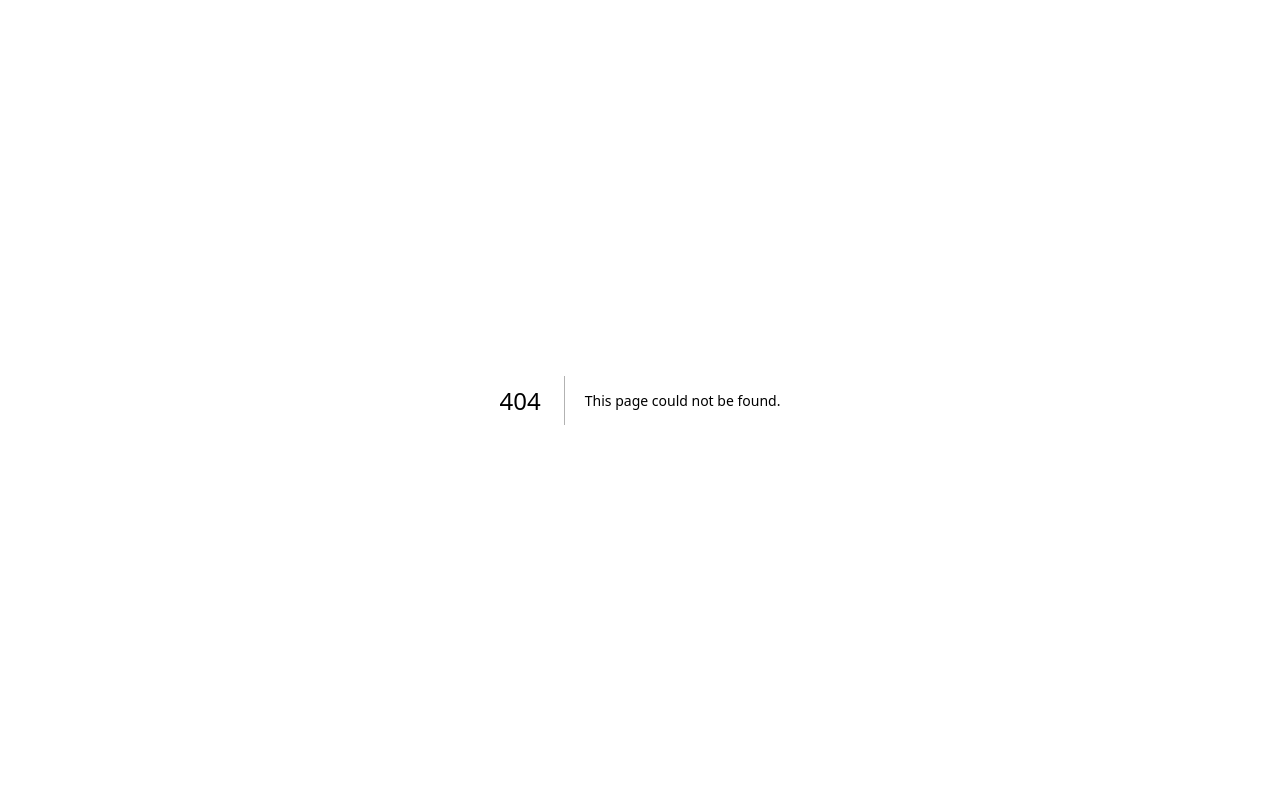
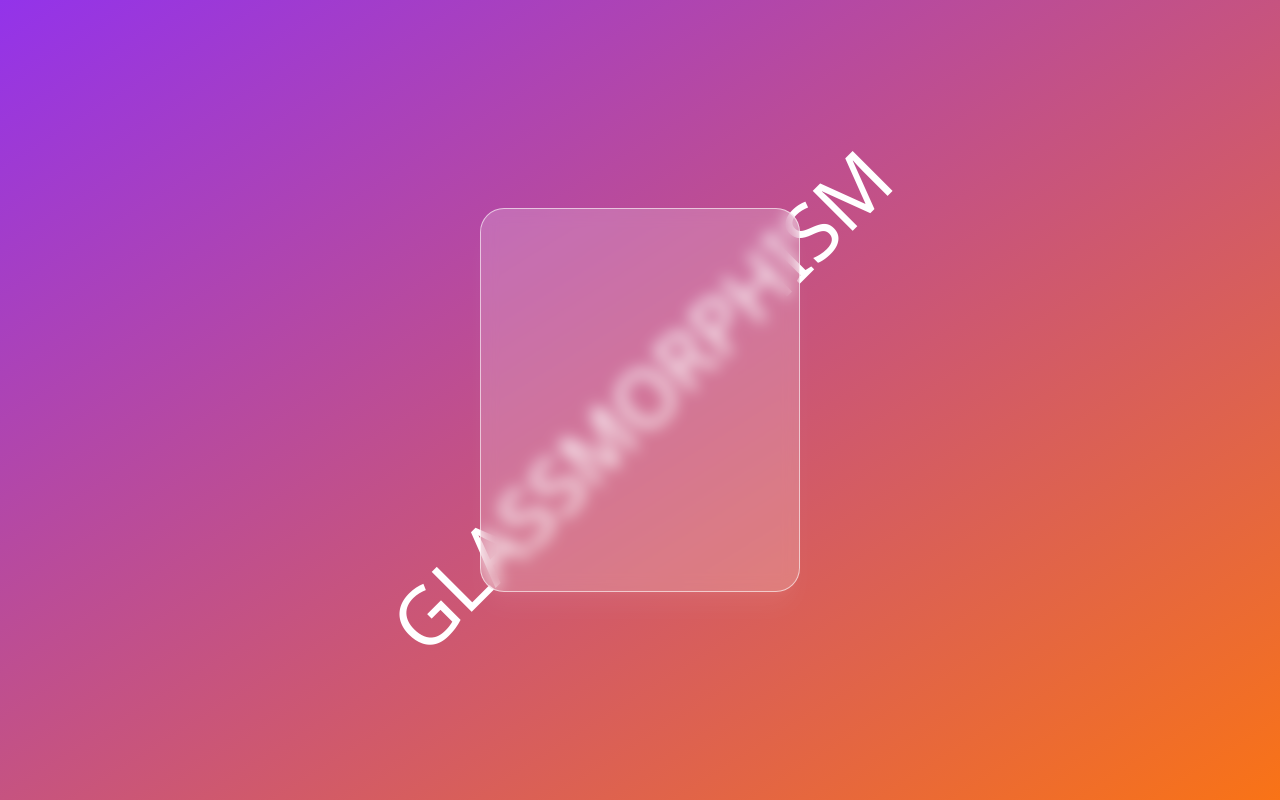
Before and after one commit to sriram651/framer-basic-practice, a Next.js app: page /glassmorphism in a window 1280 px wide. Before the commit this address had no page. Built offline with nearby package versions, Linux system fonts and the light colour scheme.

Commit message:
feature: simple glassmorphism

```diff
--- /dev/null
+++ b/src/pages/glassmorphism.jsx
@@ -0,0 +1,10 @@
+import React from 'react'
+
+export default function GlassmorphismPage() {
+  return (
+    <div className='w-full min-h-screen flex justify-center items-center bg-gradient-to-br from-purple-600 to-orange-500 p-8'>
+        <p className='w-3/4 mx-auto text-7xl leading-10 text-white text-center -rotate-45 scale-110'>GLASSMORPHISM</p>
+        <div className='absolute top-1/2 left-1/2 -translate-x-1/2 -translate-y-1/2 w-80 h-96 rounded-3xl overflow-clip shadow-xl shadow-white/5 bg-white/20 backdrop-blur border border-white/60'></div>
+    </div>
+  )
+}
--- a/src/pages/sidemenu/index.jsx
+++ b/src/pages/sidemenu/index.jsx
@@ -12,7 +12,6 @@ export default function AnimatedDropdownPage() {
             </Head>
             <div className='w-full max-w-screen-xl mx-auto font-mono'>
                 <Header />
-                <CurvedSidemenu />
             </div>
         </>
     )
```
